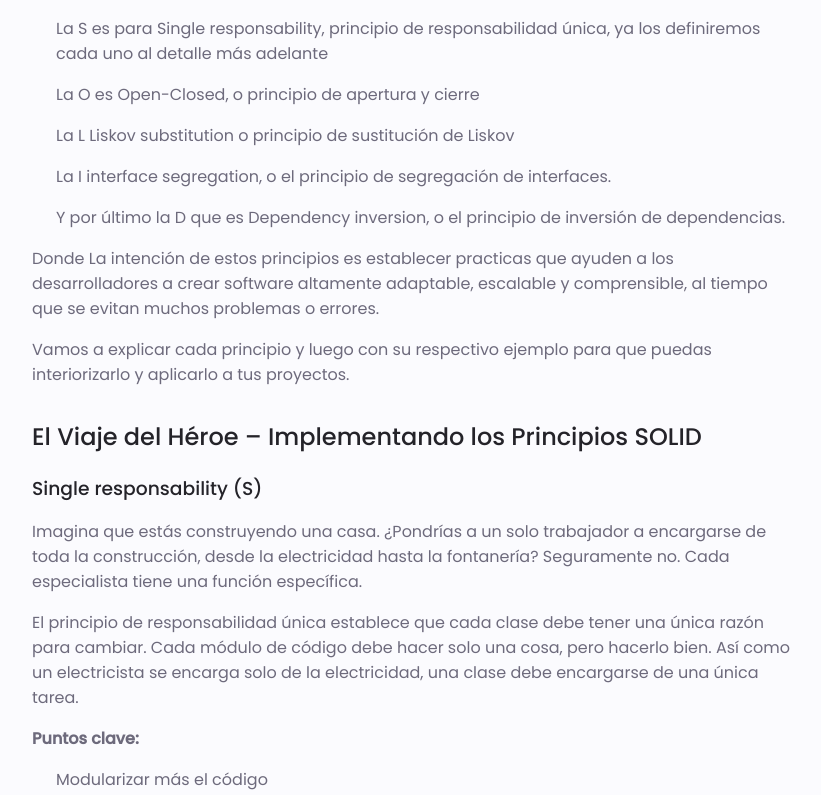
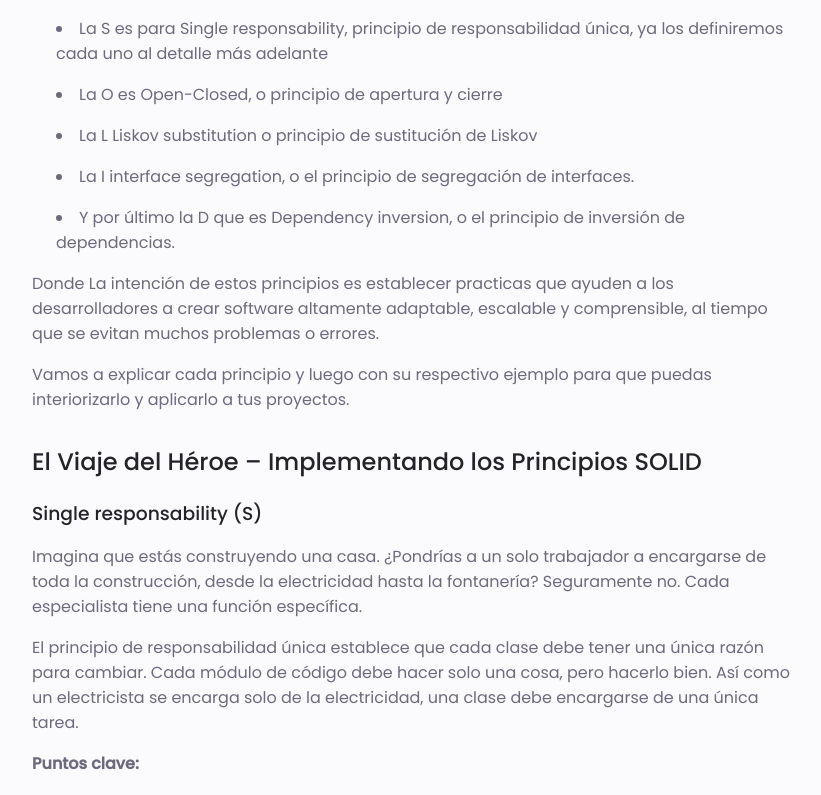
Before and after one commit to Jhonsebastianas/portafolio, a Next.js app: page /blog/articles/principios-solid in a window 1280 px wide. Shown: the part 1140-1935 px from the top of the page, without its empty margins (224-1045 px from the left). Built offline with nearby package versions, Linux system fonts and the light colour scheme.

Commit message:
add ul dot style

```diff
--- /dev/null
+++ b/src/components/commons/ul-dot.js
@@ -0,0 +1,16 @@
+import styled from "styled-components"
+
+const UlContainer = styled.ul`
+    list-style: inside;
+`;
+
+const UlDot = (props) => {
+    const { children, ...otherProps } = props
+    return (
+        <UlContainer {...otherProps} className={props.className}>
+            {children}
+        </UlContainer>
+    )
+}
+
+export default UlDot;
--- a/src/pages/blog/articles/principios-solid.js
+++ b/src/pages/blog/articles/principios-solid.js
@@ -1,3 +1,4 @@
+import UlDot from "@components/commons/ul-dot";
 import Headline from "@modules/blog/components/Headline";
 import CodeBlock from "@modules/blog/components/menu/code-block/code-block.component";
 import ArticleLayout from "@modules/blog/layouts/article-layout";
@@ -402,7 +403,7 @@ const ArticleSOLID = () => {
           <p>
             Cada letra del acrónimo SOLID significa un principio, y estos son:
           </p>
-          <ul>
+          <UlDot>
             <li>
               La S es para Single responsability, principio de responsabilidad
               única, ya los definiremos cada uno al detalle más adelante
@@ -419,7 +420,7 @@ const ArticleSOLID = () => {
               Y por último la D que es Dependency inversion, o el principio de
               inversión de dependencias.
             </li>
-          </ul>
+          </UlDot>
 
           <p>
             Donde La intención de estos principios es establecer practicas que
@@ -451,12 +452,12 @@ const ArticleSOLID = () => {
           <p>
             <strong>Puntos clave: </strong>
           </p>
-          <ul>
+          <UlDot>
             <li>Modularizar más el código</li>
             <li>Hacer el código más reusable</li>
             <li>Separación de intereses</li>
             <li>Evitar las clases de Dios</li>
-          </ul>
+          </UlDot>
           <p>
             <strong>Diagrama UML:</strong>
           </p>
@@ -497,12 +498,12 @@ const ArticleSOLID = () => {
         <p>
           <strong>Puntos clave: </strong>
         </p>
-        <ul>
+        <UlDot>
           <li>Código extensible</li>
           <li>Evite modificar el código para casos específicos</li>
           <li>Evite cambiar el comportamiento original del código</li>
           <li>Polimorfismo</li>
-        </ul>
+        </UlDot>
         <p>
           <strong>Diagrama UML:</strong>
         </p>
@@ -537,11 +538,11 @@ const ArticleSOLID = () => {
         <p>
           <strong>Puntos clave: </strong>
         </p>
-        <ul>
+        <UlDot>
           <li>Abstracción</li>
           <li>Contratos o interfaces</li>
           <li>Identificar comportamientos comunes</li>
-        </ul>
+        </UlDot>
         <p>
           <strong>Diagrama UML:</strong>
         </p>
@@ -578,11 +579,11 @@ const ArticleSOLID = () => {
         <p>
           <strong>Puntos clave: </strong>
         </p>
-        <ul>
+        <UlDot>
           <li>Definir interfaces pequeñas</li>
           <li>Implementar solo las interfaces solicitadas</li>
           <li>Identificar grupos con métodos comunes</li>
-        </ul>
+        </UlDot>
         <p>
           <strong>Diagrama UML:</strong>
         </p>
@@ -619,11 +620,11 @@ const ArticleSOLID = () => {
         <p>
           <strong>Puntos clave: </strong>
         </p>
-        <ul>
+        <UlDot>
           <li>Desacoplamiento</li>
           <li>Interfaces y clases abstractas</li>
           <li>Inyección de dependencia o ubicación de servicio</li>
-        </ul>
+        </UlDot>
         <p>
           <strong>Diagrama UML:</strong>
         </p>
@@ -654,13 +655,13 @@ const ArticleSOLID = () => {
           y te asegura que tu software pueda crecer y evolucionar sin colapsar.
         </p>
         <p>Además te facilita los siguientes puntos:</p>
-        <ol>
+        <UlDot>
           <li>Mantenibilidad</li>
           <li>Legibilidad del código</li>
           <li>IFacil de probar</li>
           <li>Reusable</li>
           <li>Escalable</li>
-        </ol>
+        </UlDot>
 
         <p>
           En definitiva, los principios SOLID son como un conjunto de reglas que
```
